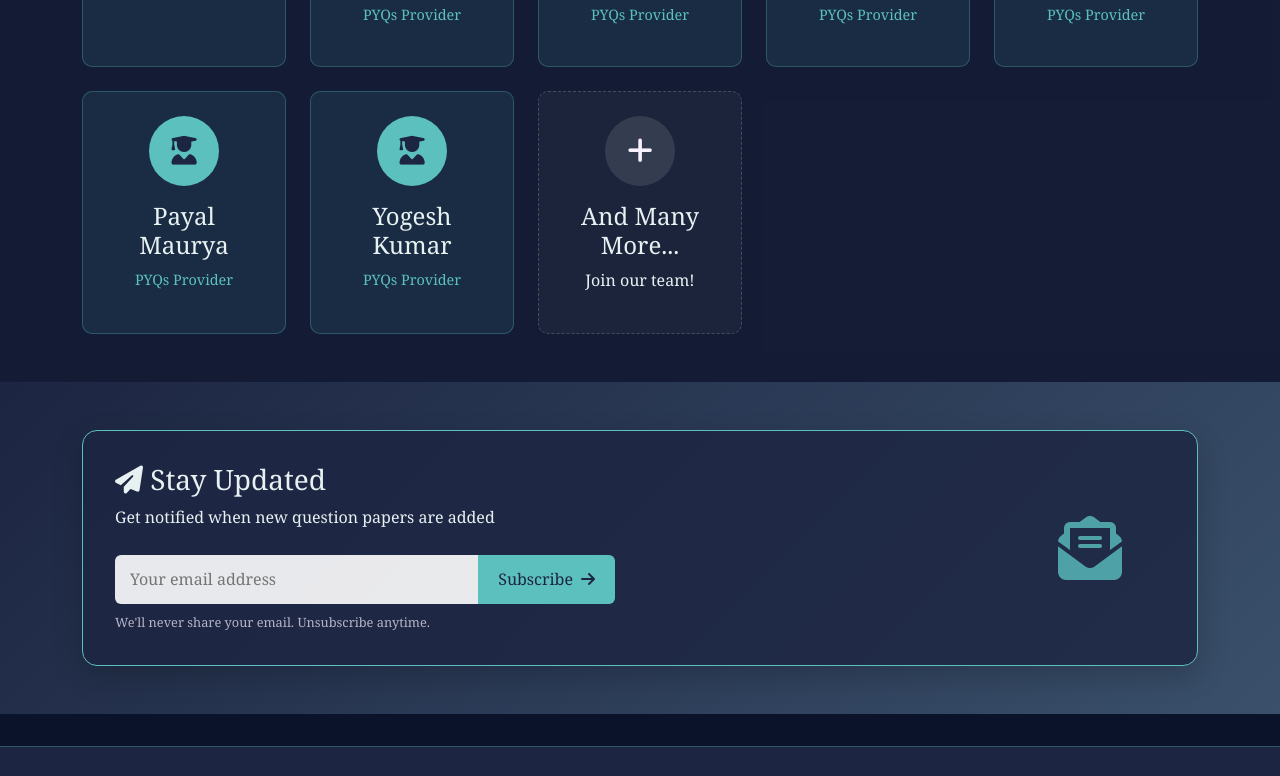
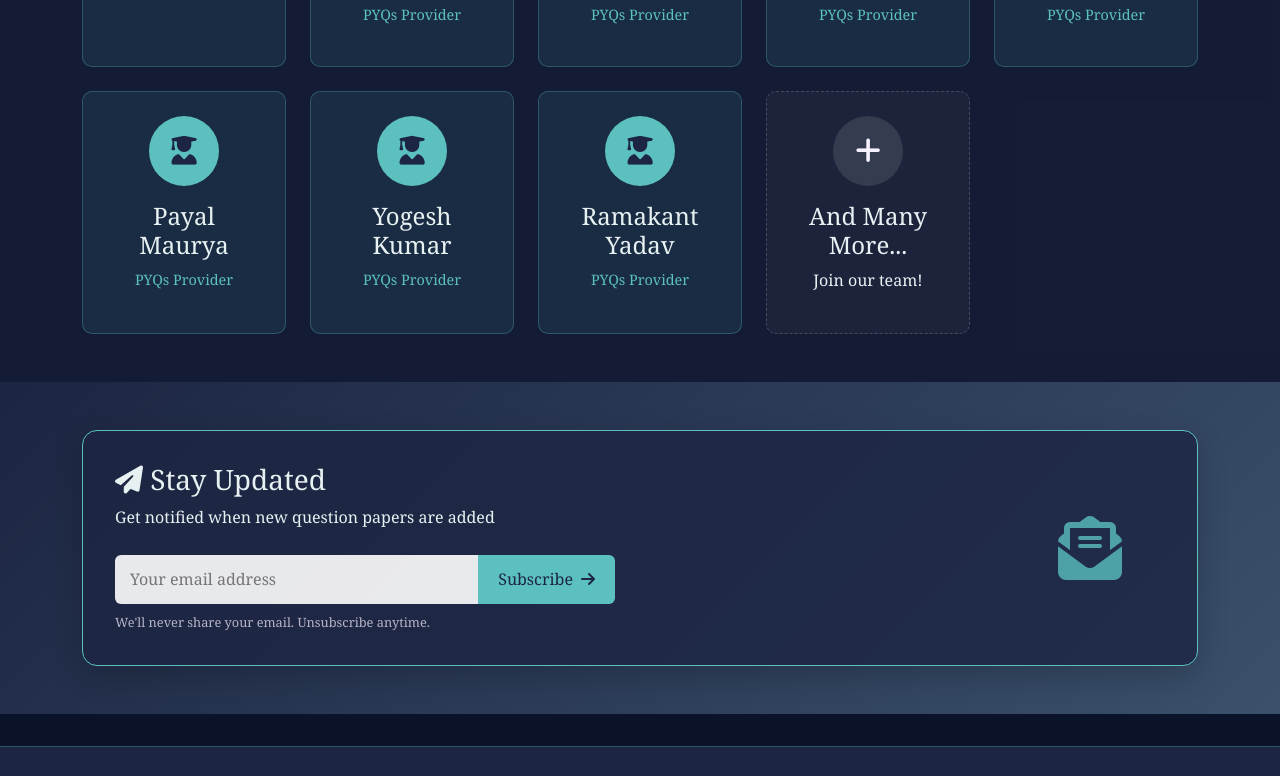
Before and after one commit to Lav-developer/PYQ, a plain HTML site: page index.html in a window 1280 px wide. Shown: the part 2949-3725 px from the top of the page. Drawn offline with nearby package versions, Linux system fonts and the light colour scheme.

Commit message:
version.1.1

```diff
--- a/index.html
+++ b/index.html
@@ -171,6 +171,13 @@
         <h4>Yogesh Kumar</h4>
         <p class="contributor-role">PYQs Provider</p>
       </div>
+      <div class="contributor-card">
+        <div class="contributor-avatar">
+          <i class="fas fa-user-graduate"></i>
+        </div>
+        <h4>Ramakant Yadav</h4>
+        <p class="contributor-role">PYQs Provider</p>
+      </div>
 
       <div class="contributor-more">
         <div class="more-avatar">
```
